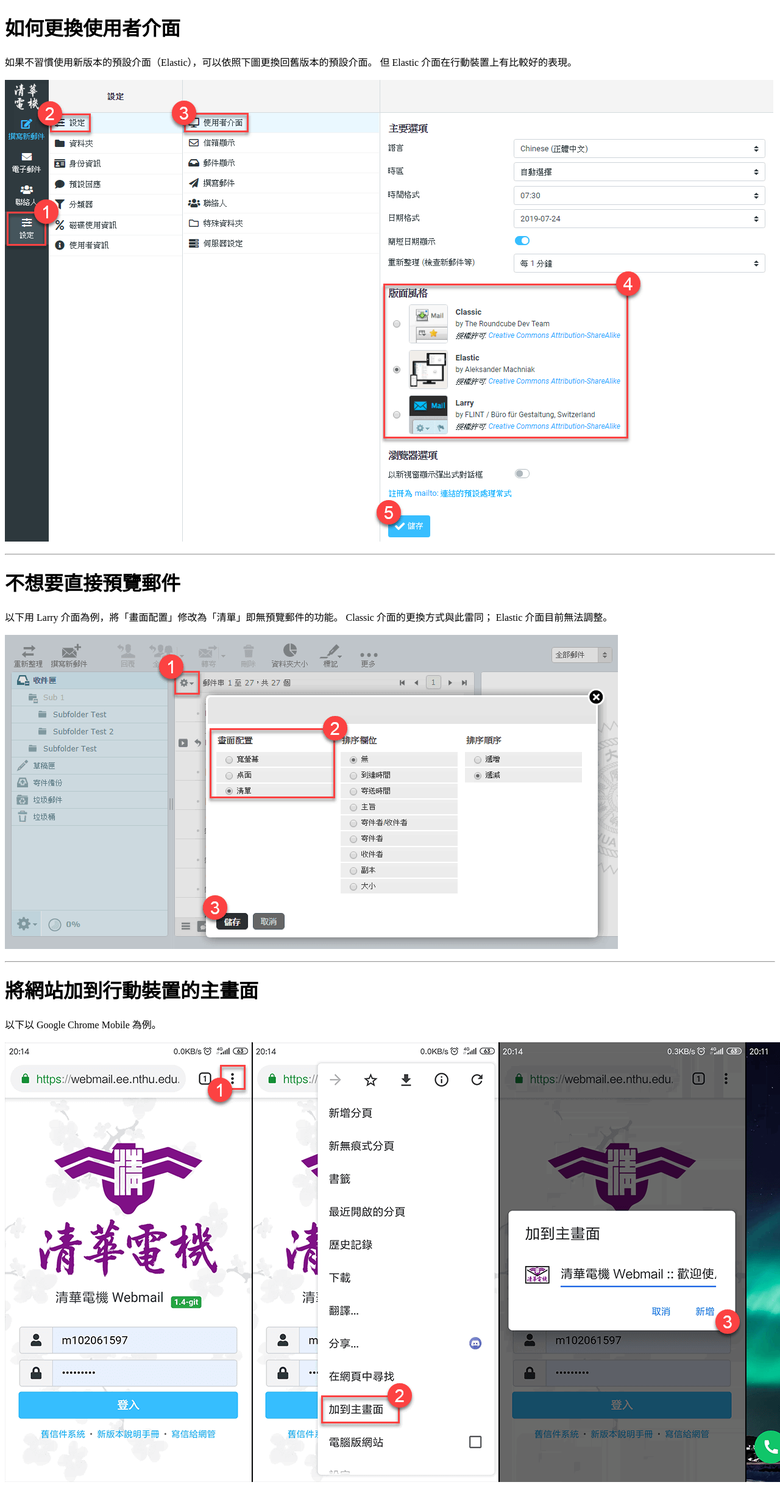
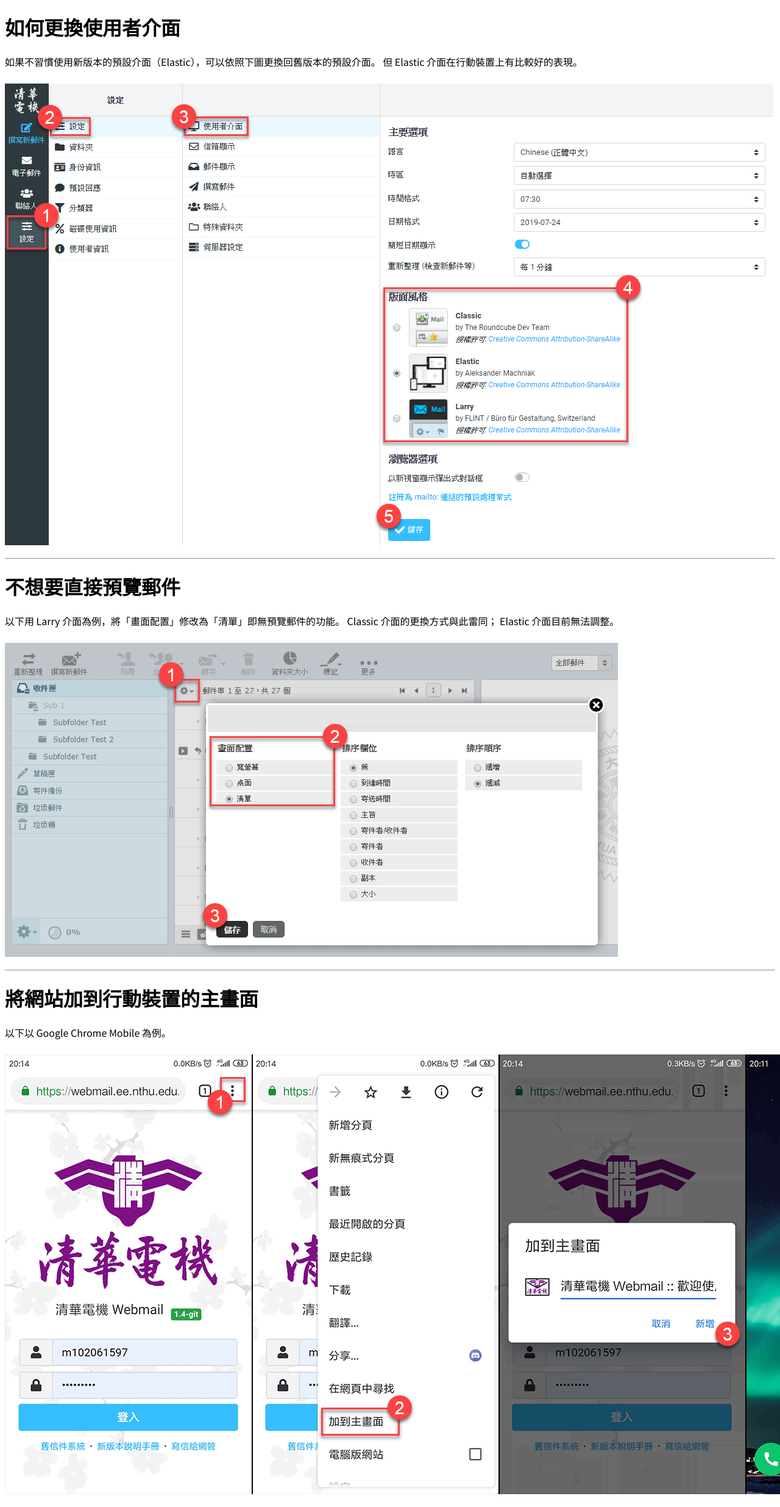
Before and after one commit to nthu-ee/webmail-roundcube-skins, a PHP site: page / in a window 1280 px wide; the page is wider, and only the part inside the window is pictured. Shown: that part at 61% size. Before the commit the page ends 2430 px from the top of that part, so only its background shows below. Run offline with PHP 8.4, Linux system fonts and the light colour scheme.

Commit message:
[Manual] Use "Noto Sans TC" font
Signed-off-by: Jack Cherng <jfcherng@gmail.com>

```diff
--- a/.manual/index.php
+++ b/.manual/index.php
@@ -8,6 +8,8 @@ require __DIR__ . '/include/functions.php';
   <meta charset="utf-8">
   <title>Roundcube 新版本說明手冊</title>
   <link rel="shortcut icon" href="<?= assetVersioned('../elastic/images/favicon.ico'); ?>">
+  <link href="https://fonts.googleapis.com/css?family=Noto+Sans+TC&display=swap" rel="stylesheet">
+  <style> body { font-family: "Noto Sans TC", sans-serif; } </style>
 </head>
 <body>
   <h1 id="change-skin">如何更換使用者介面</h1>
```
